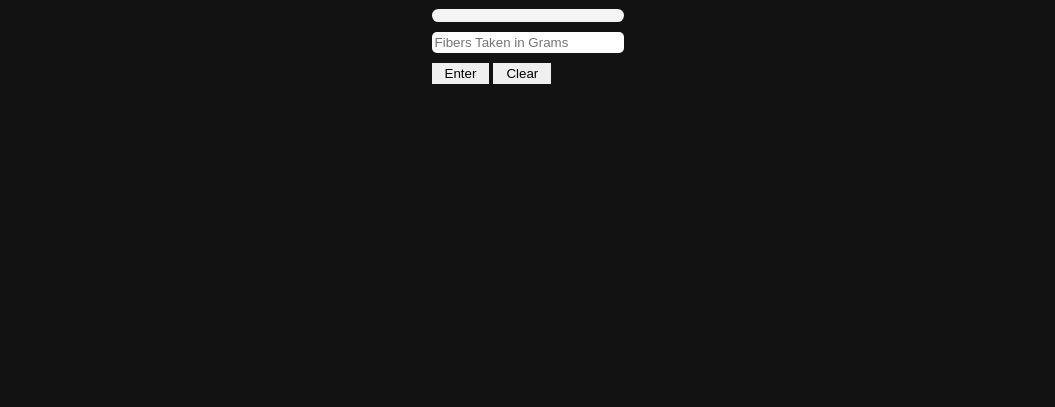
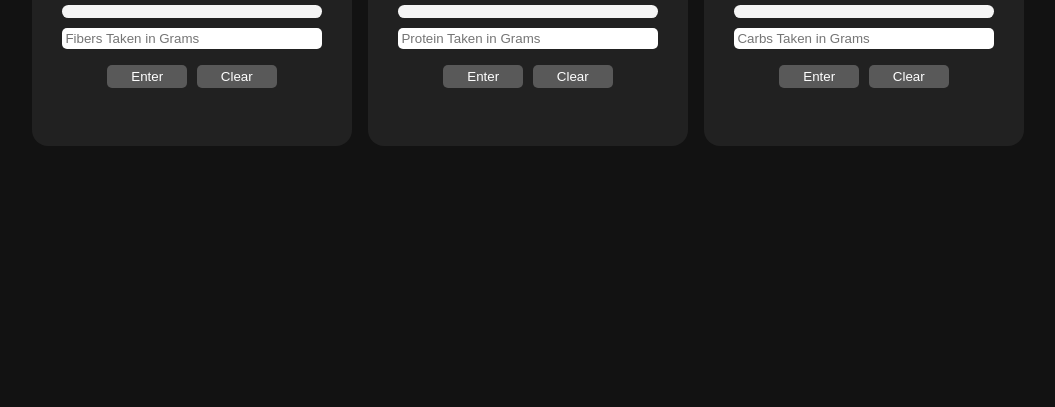
Before and after one commit to lxinto/nutrition-app, a plain HTML site: page index.html in a window 1280 px wide. Shown: the part 393-800 px from the top of the page, without its empty margins (112-1167 px from the left). Drawn offline with Linux system fonts and the light colour scheme.

Commit message:
carbs & prot

```diff
--- a/index.css
+++ b/index.css
@@ -9,7 +9,9 @@
 html,
 body {
   height: 100%;
-
+  display: flex;
+  flex-direction: column;
+  font-family: 'Courier New', Courier, monospace;
 }
 
 h1, h2 {
@@ -27,9 +29,25 @@ body {
   background: #121212;
 }
 
+.container {
+  background-color: #FFFFFF10;
+  width: 20rem;
+  height: 15rem;
+  padding: 1rem;
+  border-radius: 1rem;
+  display: flex;
+  flex-direction: column;
+  justify-content: center;
+  align-items: center;
+  margin: 0.5rem;
+}
+
+.boxes {
+  display: flex;
+}
 .progress-container {
   height: 0.8rem;
-  width: 100%;
+  width: 90%;
   border-radius: 0.4rem;
   margin: 0 0 10px 0;
 
@@ -47,20 +65,22 @@ body {
 }
 
 input {
-  width: 100%;
+  width: 90%;
   padding: 3px;
   background-color:white;
   border-radius: 5px;
 }
 
 button {
-  margin-top: 10px;
-  width: 30%;
-  padding: 3px;
+  margin-top: 1rem;
+  width: 5rem;
+  padding: 0.25rem;
+  border: none;
+  border-radius: 5px;
+  background-color: #FFFFFF40;
+  color: white;
 }
 
 .button_container {
   display: flex;
-  flex-direction: row;
-  justify-content: space-between;
 }
--- a/index.html
+++ b/index.html
@@ -9,22 +9,44 @@
     <script src="./index.js"></script>
 </head>
 <body>
-    <div class="container">
-        <h1>Nutrition App</h1>
-        <h2>Fiber Daily Value</h2>
+    <h1>Nutrition App</h1>
+    <div class="boxes">
 
-        <div class="progress-container">
-            <div class="progress"></div>
+        <div class="container">
+            <h2 style="color:rgb(207, 163, 163)">Fiber Daily Value</h2>
+            <div class="progress-container">
+                <div class="progress"></div>
+            </div>
+            <input name="bar" placeholder="Fibers Taken in Grams" onblur="" >
+            <div class="button-container">
+                <button onclick="getVal()">Enter</button>
+                <button onclick="del()">Clear</button>
+            </div>
         </div>
 
-        <input name="bar" placeholder="Fibers Taken in Grams" onblur="" >
-        <!-- <label for="bar">0</label> -->
-
-        <div class="button-container">
-            <button onclick="getVal()">Enter</button>
-            <button onclick="del()">Clear</button>
+        <div class="container">
+            <h2 style="color:#add8e6;">Protein Daily Value</h2>
+            <div class="progress-container">
+                <div class="progress"  style="background:#2ab0dd;"></div>
+            </div>
+            <input name="bar" placeholder="Protein Taken in Grams" onblur="" >
+            <div class="button-container">
+                <button onclick="getVal()">Enter</button>
+                <button onclick="del()">Clear</button>
+            </div>
         </div>
 
+        <div class="container">
+            <h2 style="color:rgb(122, 189, 122);">Carbs Daily Value</h2>
+            <div class="progress-container">
+                <div class="progress" style="background:rgb(67, 190, 67) ;"></div>
+            </div>
+            <input name="bar" placeholder="Carbs Taken in Grams" onblur="" >
+            <div class="button-container">
+                <button onclick="getVal()">Enter</button>
+                <button onclick="del()">Clear</button>
+            </div>
+        </div>
     </div>
 
 
```
Also changed, not shown: index.js (+1 -9 lines).
